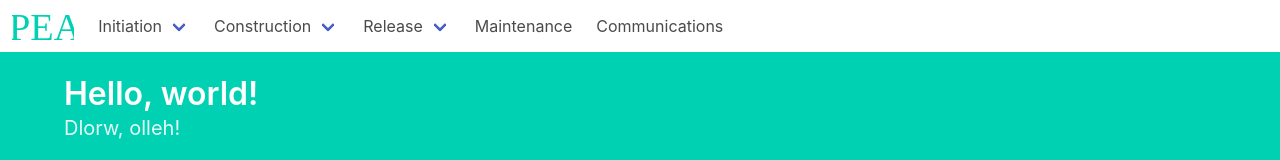
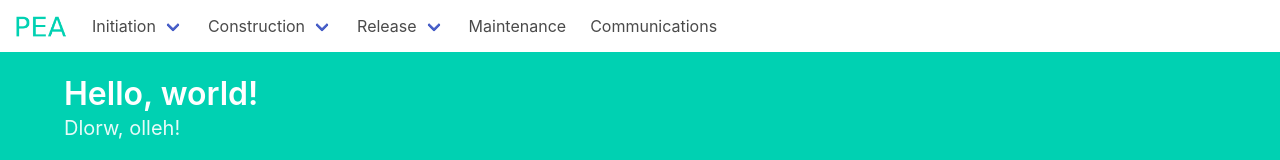
Before and after one commit to Llewxamris/PEA-framework, a plain HTML site: page index.html in a window 1280 px wide. Shown: the top 160 px of the page. Drawn offline with nearby package versions, Linux system fonts and the light colour scheme.

Commit message:
Change SVG logo for PNG

```diff
--- a/index.html
+++ b/index.html
@@ -14,7 +14,7 @@
         <nav class="navbar">
             <div class="navbar-brand">
                 <a class="navbar-item" href="#home">
-                    <img src="./imgs/logo.svg" alt="Project Exit Assesment logo">
+                    <img src="./imgs/logo.png" alt="Project Exit Assesment logo">
                 </a>
                 <div class="navbar-burger burger" data-target="navMenu">
                     <span></span>
```
Also changed, not shown: imgs/logo.png (added).
